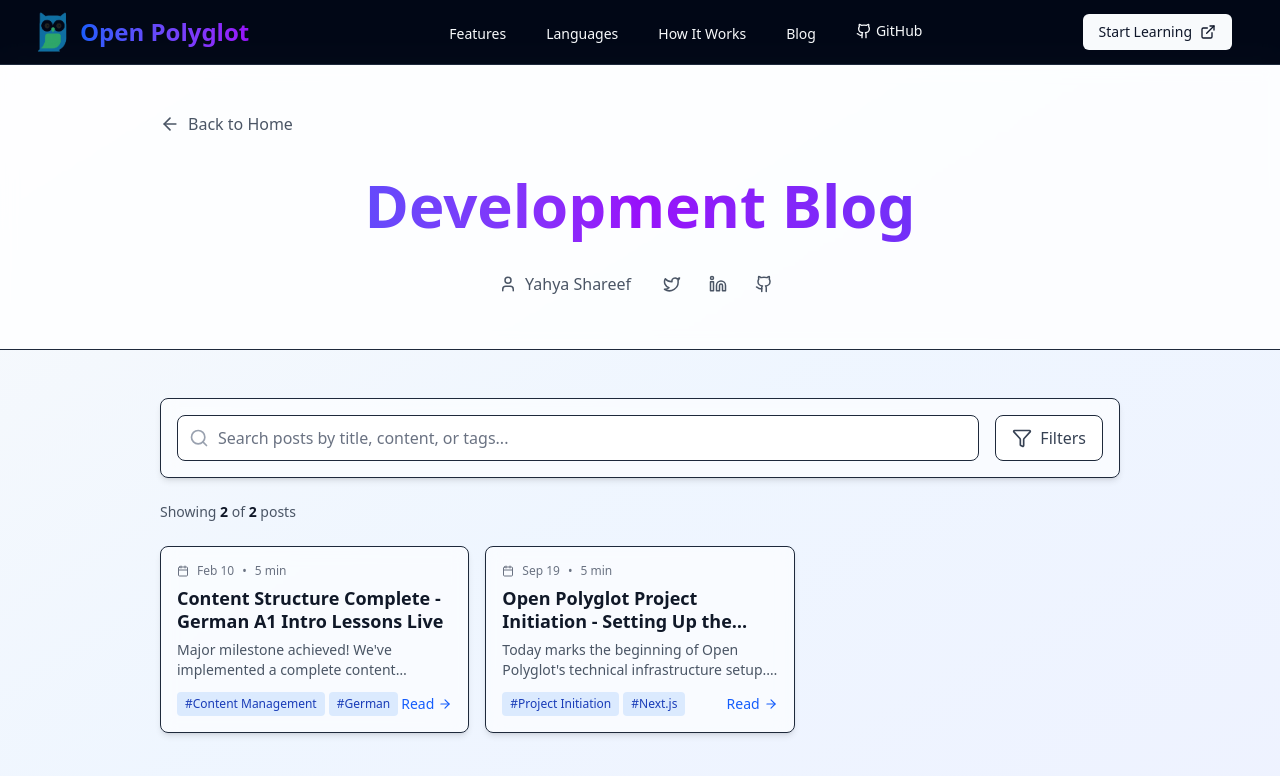
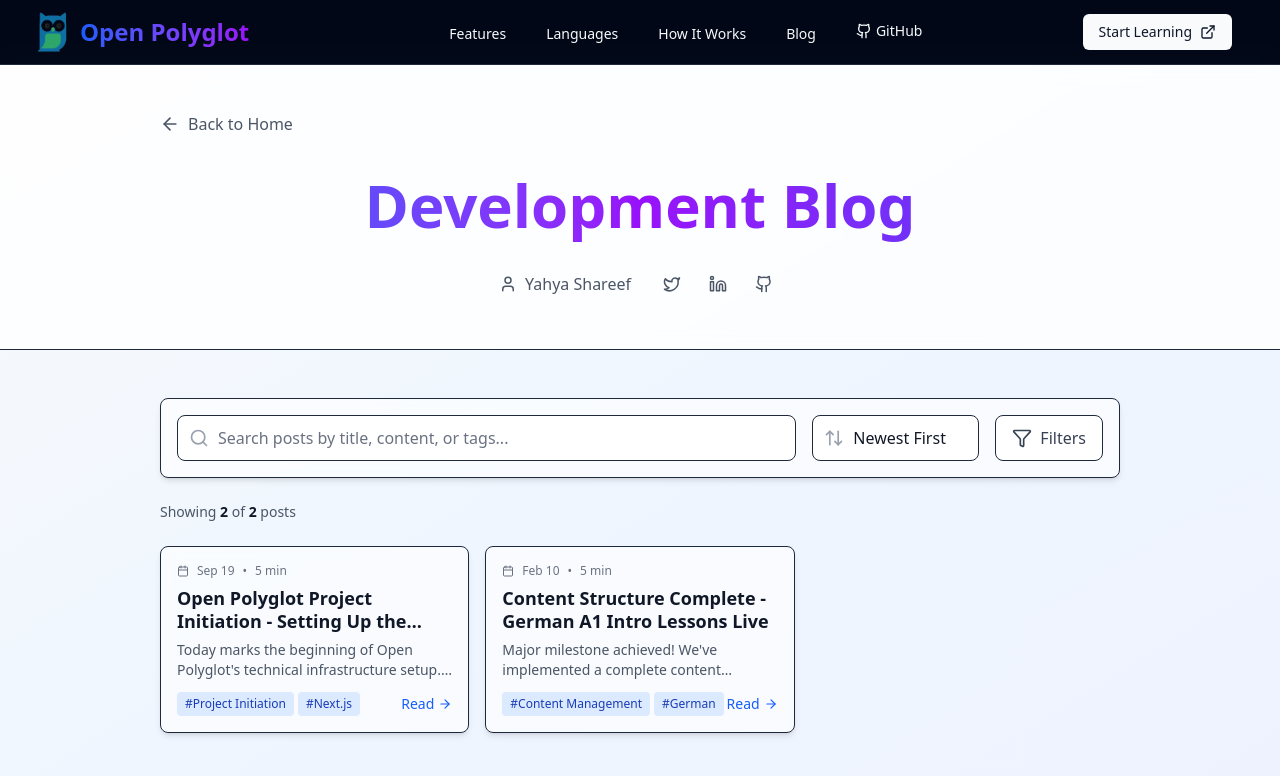
Before and after one commit to yahyashareef48/open-polyglot, a Next.js app: page /blog in a window 1280 px wide. Shown: the top 776 px of the page. Built offline with nearby package versions, Linux system fonts and the light colour scheme.

Commit message:
filter added

```diff
--- a/app/blog/BlogFilter.tsx
+++ b/app/blog/BlogFilter.tsx
@@ -1,10 +1,12 @@
 "use client";
 
 import { useState, useMemo } from "react";
-import { Search, X, Filter } from "lucide-react";
+import { Search, X, Filter, ArrowUpDown } from "lucide-react";
 import { BlogPost } from "@/lib/blog";
 import Link from "next/link";
 import { Calendar, ArrowRight } from "lucide-react";
+
+type SortOption = "newest" | "oldest" | "title-asc" | "title-desc";
 
 interface BlogFilterProps {
   posts: BlogPost[];
@@ -14,6 +16,7 @@ export default function BlogFilter({ posts }: BlogFilterProps) {
   const [searchQuery, setSearchQuery] = useState("");
   const [selectedTags, setSelectedTags] = useState<string[]>([]);
   const [showFilters, setShowFilters] = useState(false);
+  const [sortBy, setSortBy] = useState<SortOption>("newest");
 
   // Extract all unique tags from posts
   const allTags = useMemo(() => {
@@ -24,9 +27,10 @@ export default function BlogFilter({ posts }: BlogFilterProps) {
     return Array.from(tags).sort();
   }, [posts]);
 
-  // Filter posts based on search query and selected tags
+  // Filter and sort posts
   const filteredPosts = useMemo(() => {
-    return posts.filter((post) => {
+    // First, filter posts
+    const filtered = posts.filter((post) => {
       // Search filter
       const matchesSearch =
         searchQuery === "" ||
@@ -39,7 +43,23 @@ export default function BlogFilter({ posts }: BlogFilterProps) {
 
       return matchesSearch && matchesTags;
     });
-  }, [posts, searchQuery, selectedTags]);
+
+    // Then, sort posts
+    return filtered.sort((a, b) => {
+      switch (sortBy) {
+        case "newest":
+          return a.date > b.date ? -1 : 1;
+        case "oldest":
+          return a.date < b.date ? -1 : 1;
+        case "title-asc":
+          return a.title.localeCompare(b.title);
+        case "title-desc":
+          return b.title.localeCompare(a.title);
+        default:
+          return 0;
+      }
+    });
+  }, [posts, searchQuery, selectedTags, sortBy]);
 
   const toggleTag = (tag: string) => {
     setSelectedTags((prev) => (prev.includes(tag) ? prev.filter((t) => t !== tag) : [...prev, tag]));
@@ -56,6 +76,8 @@ export default function BlogFilter({ posts }: BlogFilterProps) {
     <div className="space-y-6">
       {/* Search and Filter Controls */}
       <div className="bg-white/60 dark:bg-gray-800/60 backdrop-blur-sm rounded-lg shadow-md border border-gray-200 dark:border-gray-700 p-4">
+        <div className="flex flex-col gap-4">
+          {/* Top Row: Search and Buttons */}
           <div className="flex flex-col sm:flex-row gap-4">
             {/* Search Input */}
             <div className="flex-1 relative">
@@ -67,6 +89,21 @@ export default function BlogFilter({ posts }: BlogFilterProps) {
                 onChange={(e) => setSearchQuery(e.target.value)}
                 className="w-full pl-10 pr-4 py-2.5 bg-white dark:bg-gray-900 border border-gray-300 dark:border-gray-600 rounded-lg focus:outline-none focus:ring-2 focus:ring-blue-500 dark:focus:ring-blue-400 text-gray-900 dark:text-white placeholder-gray-500 dark:placeholder-gray-400"
               />
+            </div>
+
+            {/* Sort Dropdown */}
+            <div className="relative">
+              <ArrowUpDown className="absolute left-3 top-1/2 -translate-y-1/2 text-gray-400 pointer-events-none" size={20} />
+              <select
+                value={sortBy}
+                onChange={(e) => setSortBy(e.target.value as SortOption)}
+                className="pl-10 pr-8 py-2.5 bg-white dark:bg-gray-900 border border-gray-300 dark:border-gray-600 rounded-lg focus:outline-none focus:ring-2 focus:ring-blue-500 dark:focus:ring-blue-400 text-gray-900 dark:text-white appearance-none cursor-pointer min-w-[160px]"
+              >
+                <option value="newest">Newest First</option>
+                <option value="oldest">Oldest First</option>
+                <option value="title-asc">Title (A-Z)</option>
+                <option value="title-desc">Title (Z-A)</option>
+              </select>
             </div>
 
             {/* Filter Toggle Button */}
@@ -99,7 +136,7 @@ export default function BlogFilter({ posts }: BlogFilterProps) {
 
           {/* Tag Filters */}
           {showFilters && allTags.length > 0 && (
-          <div className="mt-4 pt-4 border-t border-gray-200 dark:border-gray-700">
+            <div className="pt-4 border-t border-gray-200 dark:border-gray-700">
               <h3 className="text-sm font-semibold text-gray-700 dark:text-gray-300 mb-3">Filter by Tags</h3>
               <div className="flex flex-wrap gap-2">
                 {allTags.map((tag) => (
@@ -118,6 +155,7 @@ export default function BlogFilter({ posts }: BlogFilterProps) {
               </div>
             </div>
           )}
+        </div>
       </div>
 
       {/* Results Count */}
```
Lines whose indentation alone changed are shown as unchanged.
